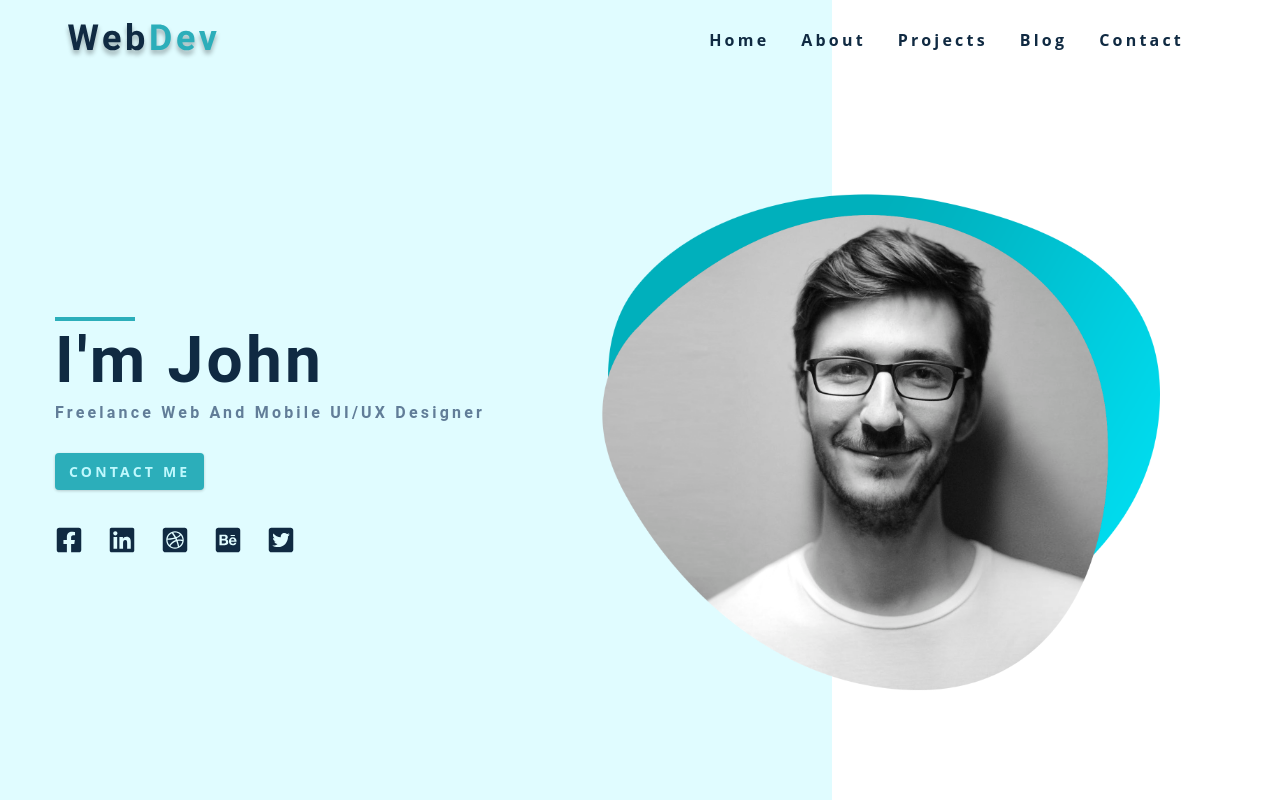
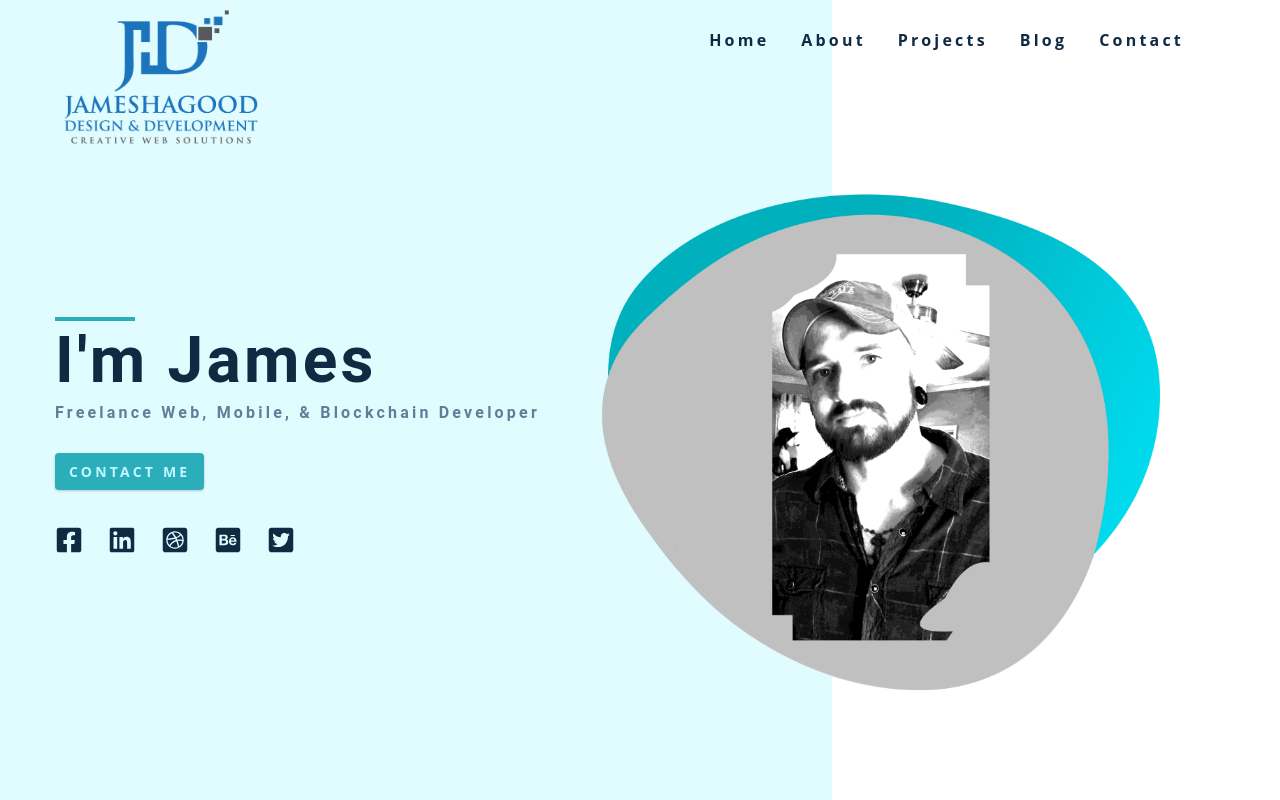
Before and after one commit to cardfaux/newGatsbyPortfolio, a Gatsby site: page / in a window 1280 px wide. Built offline with nearby package versions, Linux system fonts and the light colour scheme; Gatsby itself is replaced by a stand-in of ours.

Commit message:
updated a few components along the way

```diff
--- a/src/components/Hero.js
+++ b/src/components/Hero.js
@@ -6,7 +6,7 @@
 
 const query = graphql`
   {
-    file(relativePath: { eq: "hero-img.png" }) {
+    file(relativePath: { eq: "hero-img-new-blkwhite.png" }) {
       childImageSharp {
         fluid {
           ...GatsbyImageSharpFluid
@@ -31,8 +31,8 @@
         <article className="hero-info">
           <div>
             <div className="underline"></div>
-            <h1>i'm john</h1>
-            <h4>freelance web and mobile UI/UX Designer</h4>
+            <h1>i'm james</h1>
+            <h4>freelance web, mobile, & blockchain developer</h4>
             <Link to="/contact" className="btn">
               contact me
             </Link>
--- a/src/components/Navbar.js
+++ b/src/components/Navbar.js
@@ -1,5 +1,5 @@
 import React from 'react';
-import logo from '../assets/logo.svg';
+import logo from '../assets/my-logo.png';
 import { FaAlignRight } from 'react-icons/fa';
 import PageLinks from '../constants/links';
 const Navbar = ({ toggleSidebar }) => {
--- a/src/css/main.css
+++ b/src/css/main.css
@@ -38,8 +38,8 @@
   --clr-red-dark: hsl(360, 67%, 44%);
   --clr-red-light: hsl(360, 71%, 66%);
   --clr-white: #fff;
-  --ff-primary: "Roboto", sans-serif;
-  --ff-secondary: "Open Sans", sans-serif;
+  --ff-primary: 'Roboto', sans-serif;
+  --ff-secondary: 'Open Sans', sans-serif;
   --transition: all 0.3s linear;
   --spacing: 0.2rem;
   --radius: 0.25rem;
@@ -228,9 +228,11 @@
   display: flex;
   justify-content: space-between;
   align-items: center;
+  margin-top: 5rem;
 }
 .nav-header img {
   margin-bottom: 0.375rem;
+  width: 30%;
 }
 .toggle-btn {
   font-size: 2rem;
@@ -442,7 +444,7 @@
 
 @media screen and (min-width: 992px) {
   .hero::before {
-    content: "";
+    content: '';
     position: absolute;
     top: 0;
     left: 65%;
@@ -643,7 +645,7 @@
   z-index: 1;
 }
 .project-img::after {
-  content: "";
+  content: '';
   position: absolute;
   top: 0;
   left: 0;
```
Also changed, not shown: src/assets/hero-img-new-blkwhite.png (added), src/assets/hero-img-new-red.png (added), src/assets/hero-img-new.png (added), src/assets/my-logo.png (added).
